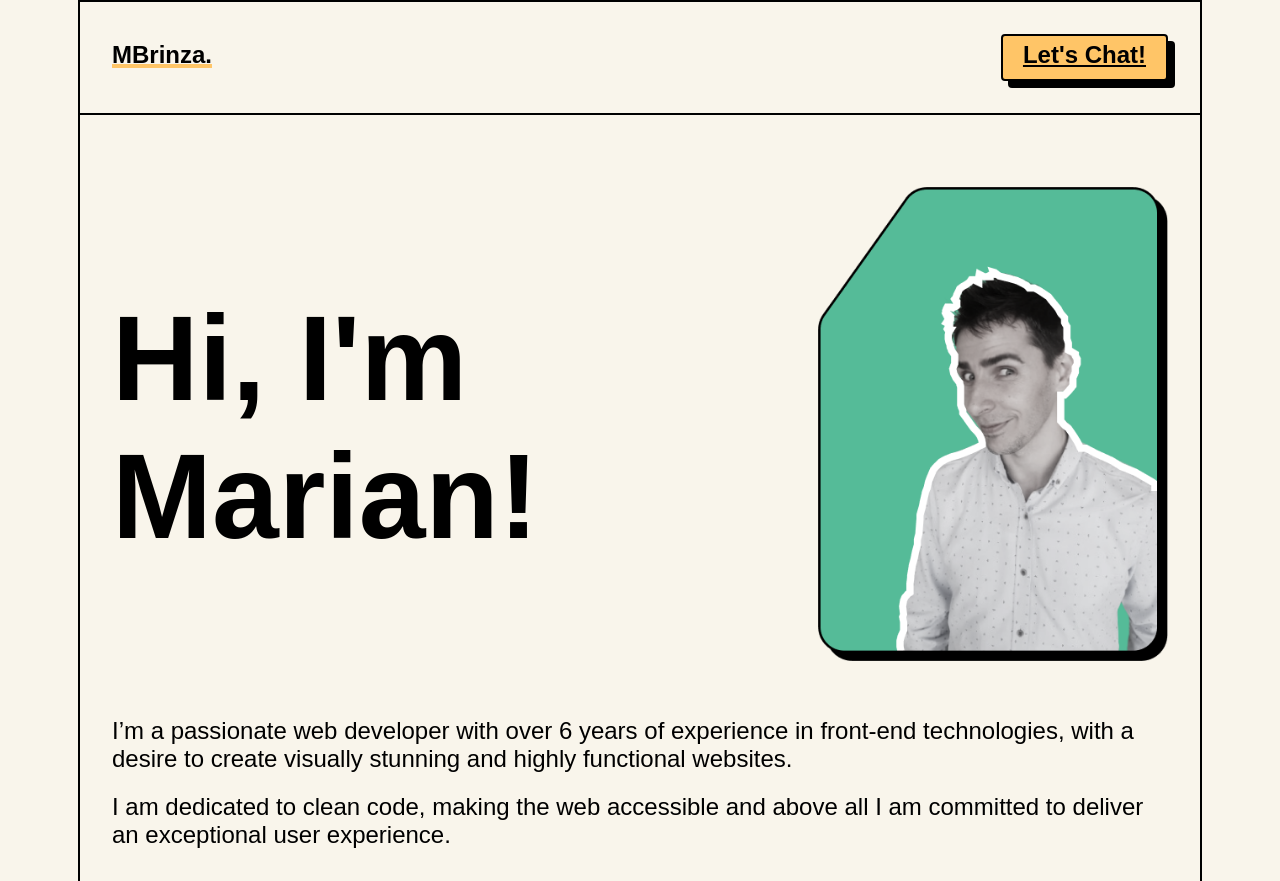
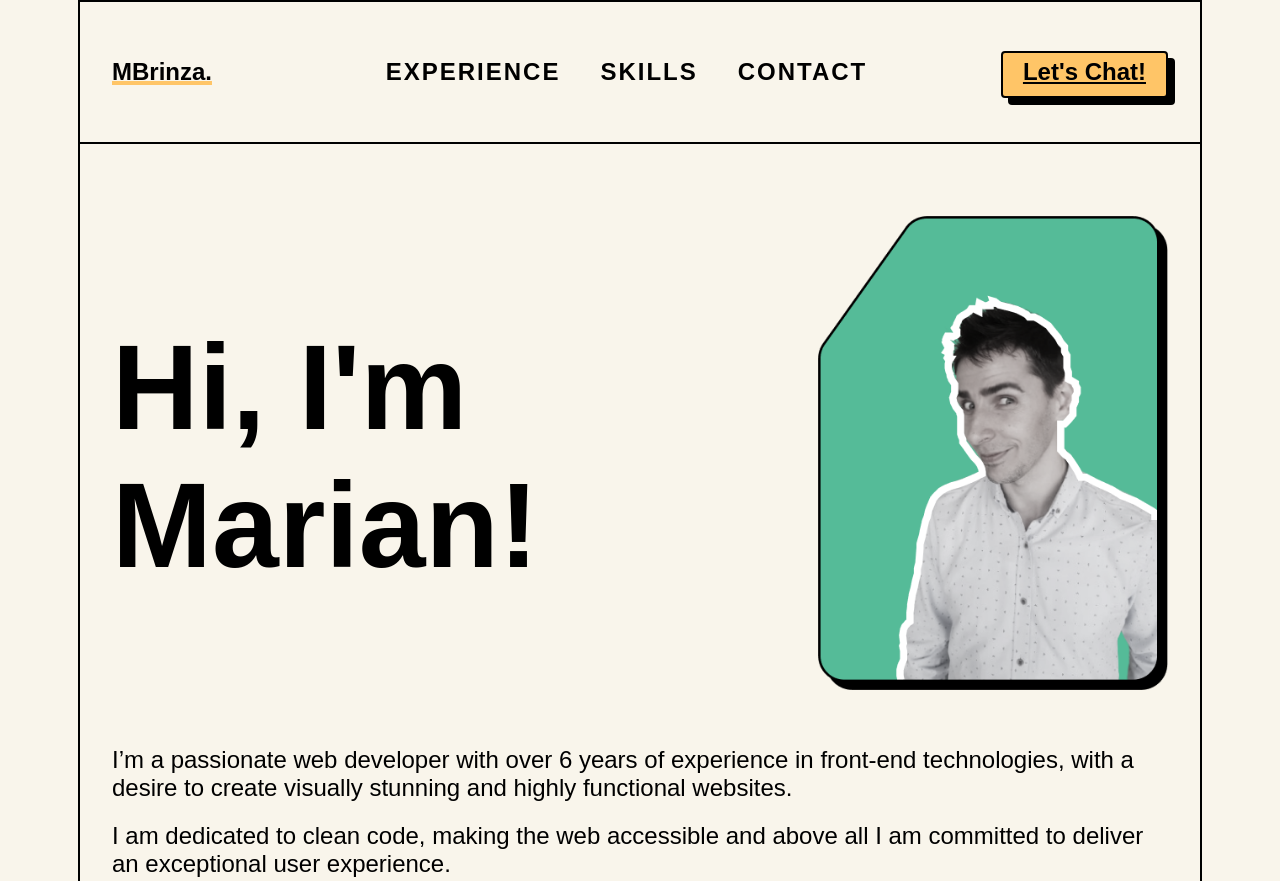
Before and after one commit to mcdumitrescu24/2024-mbrinza-website, a plain HTML site: page index.html in a window 1280 px wide. Shown: the top 881 px of the page. Drawn offline with Linux system fonts and the light colour scheme; a web font is replaced by a local one.

Commit message:
nav styles for tablet and up

```diff
--- a/css/tablet-desktop-styles.css
+++ b/css/tablet-desktop-styles.css
@@ -39,6 +39,29 @@
     .hero-img img{
         width: 350px;
     }
+    nav {
+        display: block;
+    }
+    nav ul {
+        display: flex;
+        gap: 40px;
+    }
+
+    nav ul li {
+        list-style: none;
+    }
+    nav a {
+        color: var(--black);
+        text-transform: uppercase;
+        font-weight: bold;
+        text-decoration: none;
+        letter-spacing: 2px;
+    }
+
+    nav a:hover {
+        border-bottom: 4px solid var(--orange);
+    }
+
     h1 {
         font-size: 100px;
     }
```
